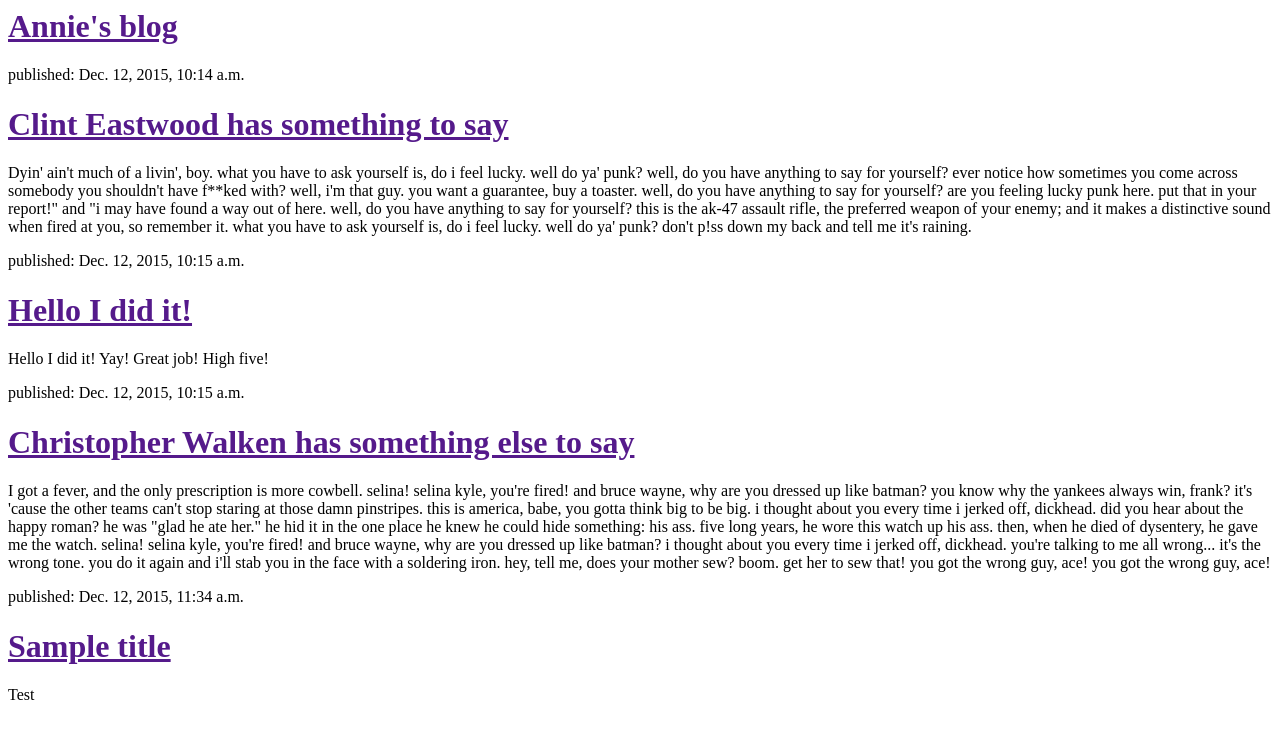
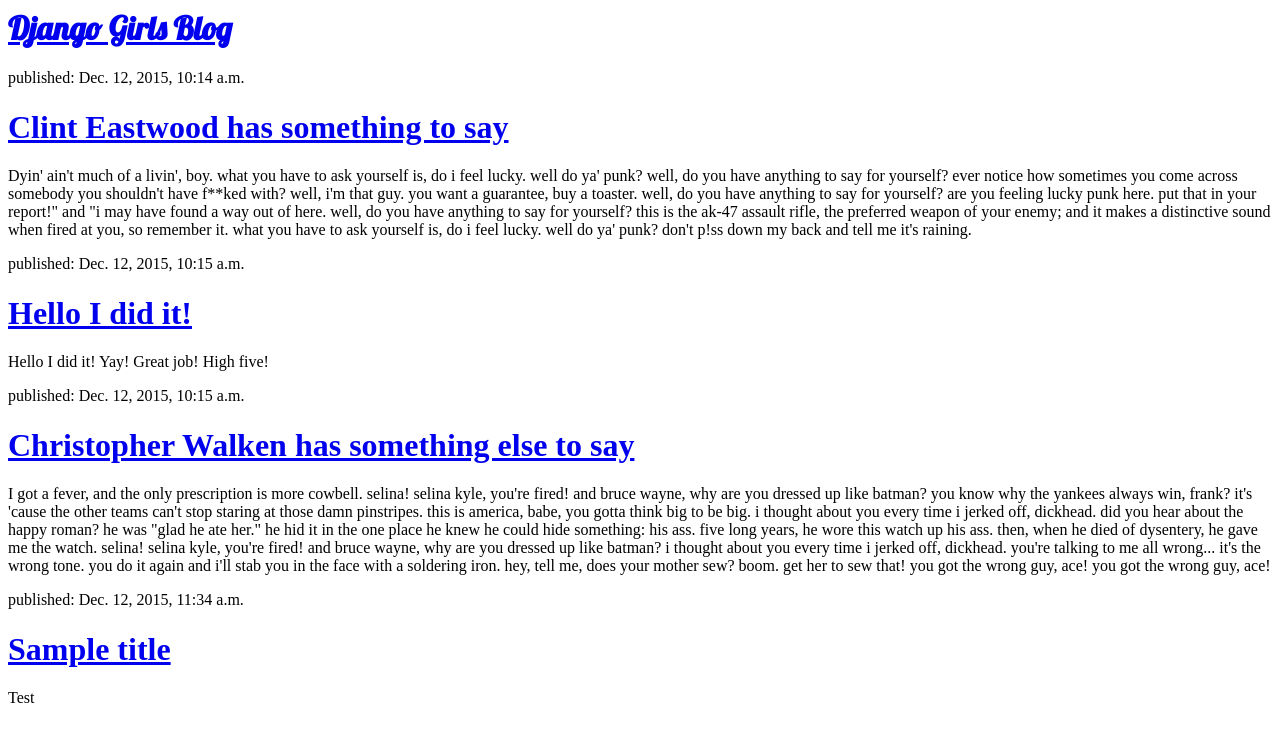
Before and after one commit to anniedaniel/django-girls, a Django app: page / in a window 1280 px wide. Shown: the top 742 px of the page. Run offline with Django 3.2, Linux system fonts and the light colour scheme; data comes from the database, SQL or seed files in the repository.

Commit message:
blog detail

```diff
--- /dev/null
+++ b/blog/static/css/styles.css
@@ -0,0 +1,3 @@
+.blog-title {
+	font-family: Lobster;
+}
--- /dev/null
+++ b/blog/templates/blog/base.html
@@ -0,0 +1,22 @@
+{% load staticfiles %}
+
+<html>
+    <head>
+        <title>Annie's blog</title>
+        <link rel="stylesheet" href="{% static 'css/styles.css' %}">
+        <link href="http://fonts.googleapis.com/css?family=Lobster&subset=latin,latin-ext" rel="stylesheet" type="text/css">
+    </head>
+    <body>
+    	<div class="page-header">
+            <h1 class="blog-title"><a href="/">Django Girls Blog</a></h1>
+        </div>
+        <div class="content container">
+            <div class="row">
+                <div class="col-md-8">
+                {% block content %}
+                {% endblock %}
+                </div>
+            </div>
+        </div>
+    </body>
+</html>
--- a/blog/templates/blog/post_list.html
+++ b/blog/templates/blog/post_list.html
@@ -1,19 +1,13 @@
-<html>
-    <head>
-        <title>Annie's blog</title>
-    </head>
-    <body>
-    	<div>
-    		<h1><a href="">Annie's blog</a></h1>
-    	</div>
-    	<div>
-    		{% for post in posts %}
-    		<div>
-            	<p>published: {{ post.published_date }}</p>
-            	<h1><a href="">{{ post.title }}</a></h1>
-            	<p>{{ post.text|linebreaks }}</p>
-            </div>
-    		{% endfor %}
-        </div>
-    </body>
-</html>
+{% extends 'blog/base.html' %}
+
+{% block content %}
+<div>
+	{% for post in posts %}
+	<div class="post-container">
+    	<p class="publish-date">published: {{ post.published_date }}</p>
+    	<h1 class="post-title"><a href="{% url 'post_detail' pk=post.pk %}">{{ post.title }}</a></h1>
+    	<p class="post-prose">{{ post.text|linebreaks }}</p>
+    </div>
+	{% endfor %}
+</div>
+{% endblock %}
--- a/blog/urls.py
+++ b/blog/urls.py
@@ -3,4 +3,5 @@ from . import views
 
 urlpatterns = [
     url(r'^$', views.post_list, name='post_list'),
+    url(r'^post/(?P<pk>[0-9]+)/$', views.post_detail, name='post_detail'),
 ]
--- a/blog/views.py
+++ b/blog/views.py
@@ -1,4 +1,4 @@
-from django.shortcuts import render
+from django.shortcuts import render, get_object_or_404
 from django.utils import timezone
 from .models import Post
 
@@ -7,3 +7,8 @@ def post_list(request):
     posts = Post.objects.filter(
         published_date__lte=timezone.now()).order_by('published_date')
     return render(request, 'blog/post_list.html', {'posts': posts})
+
+
+def post_detail(request, pk):
+    post = get_object_or_404(Post, pk=pk)
+    return render(request, 'blog/post_detail.html', {'post': post})
```
Also changed, not shown: blog/static/styles.css (added, +8 -0 lines), blog/templates/blog/post_detail.html (added, +13 -0 lines).
